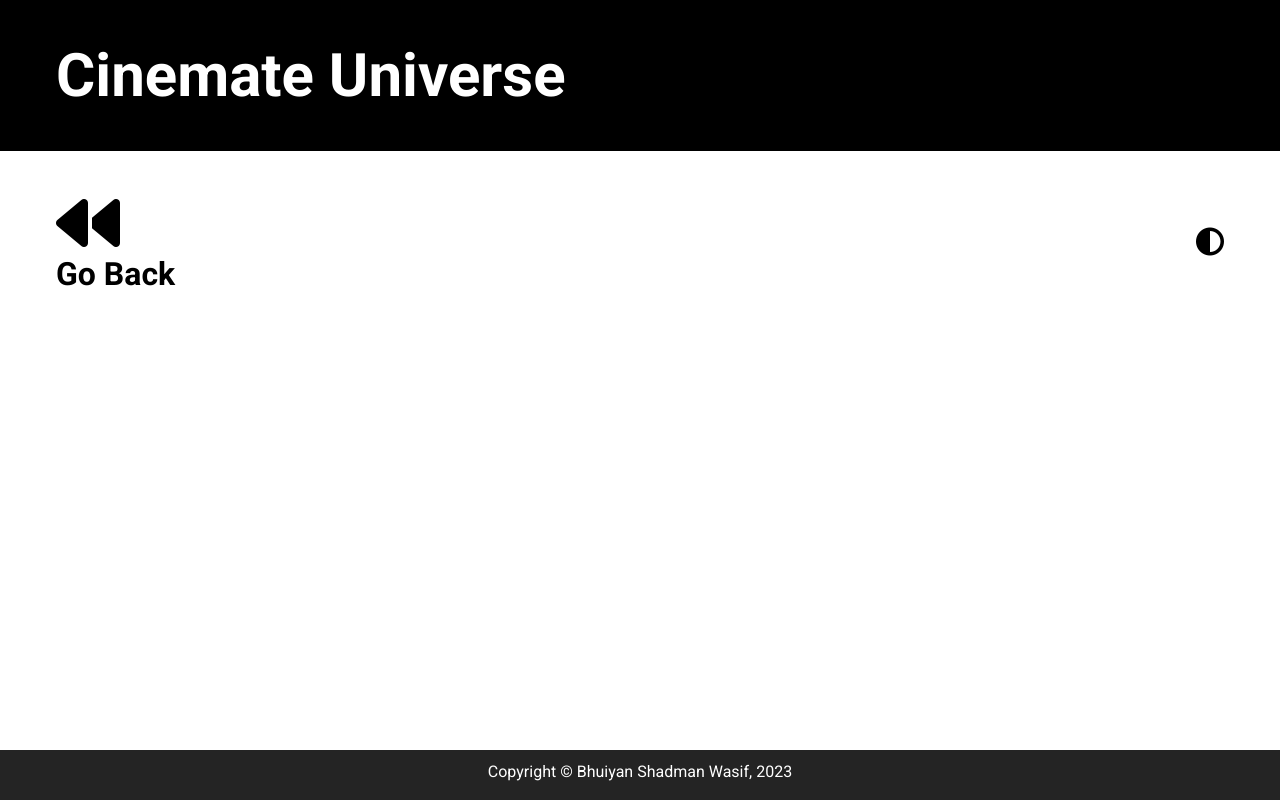
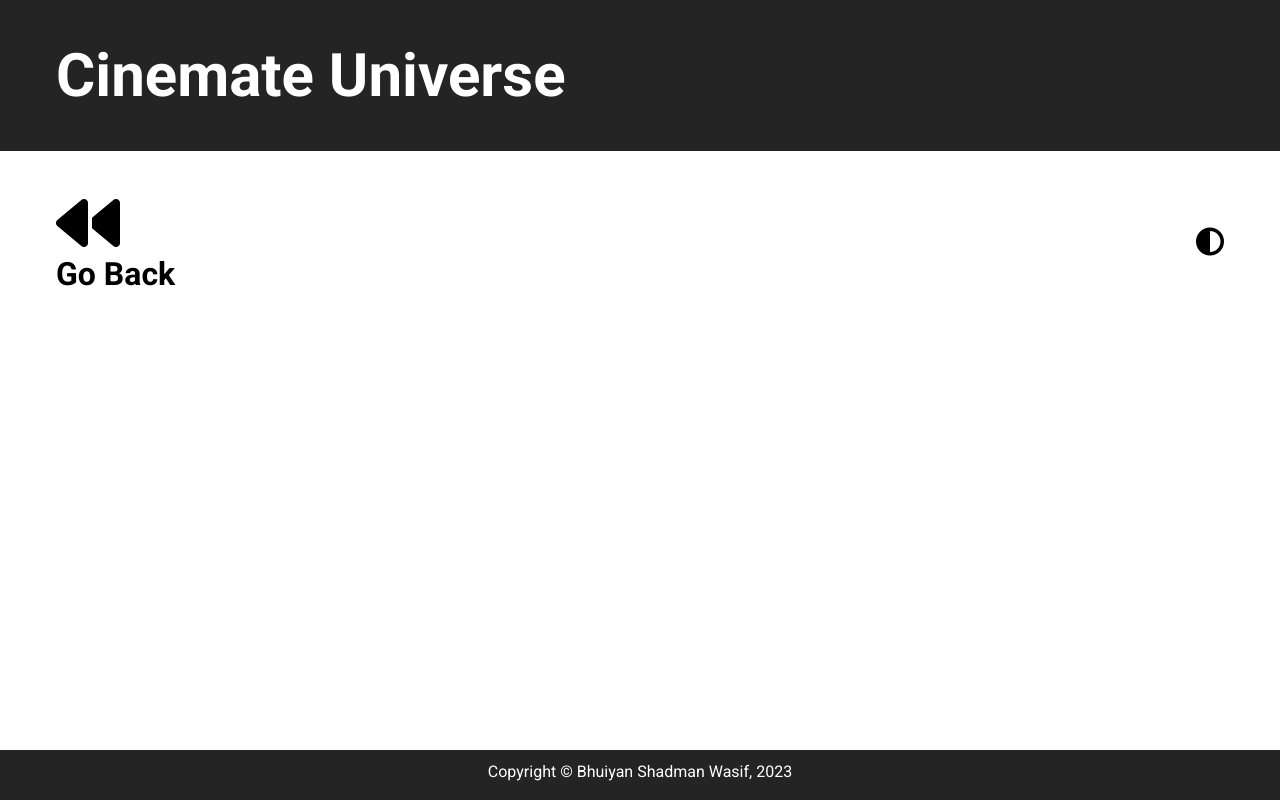
Before and after one commit to wasifafridi25/Movie-API-Website, a plain HTML site: page movie.html in a window 1280 px wide. Drawn offline with Linux system fonts and the light colour scheme; no server answers.

Commit message:
Added Dark-Theme

```diff
--- a/styles.css
+++ b/styles.css
@@ -271,7 +271,7 @@ main {
 }
 
 .movie__header {
-  background-color: black;
+  background-color: #242424;
 }
 
 .back__title {
```
